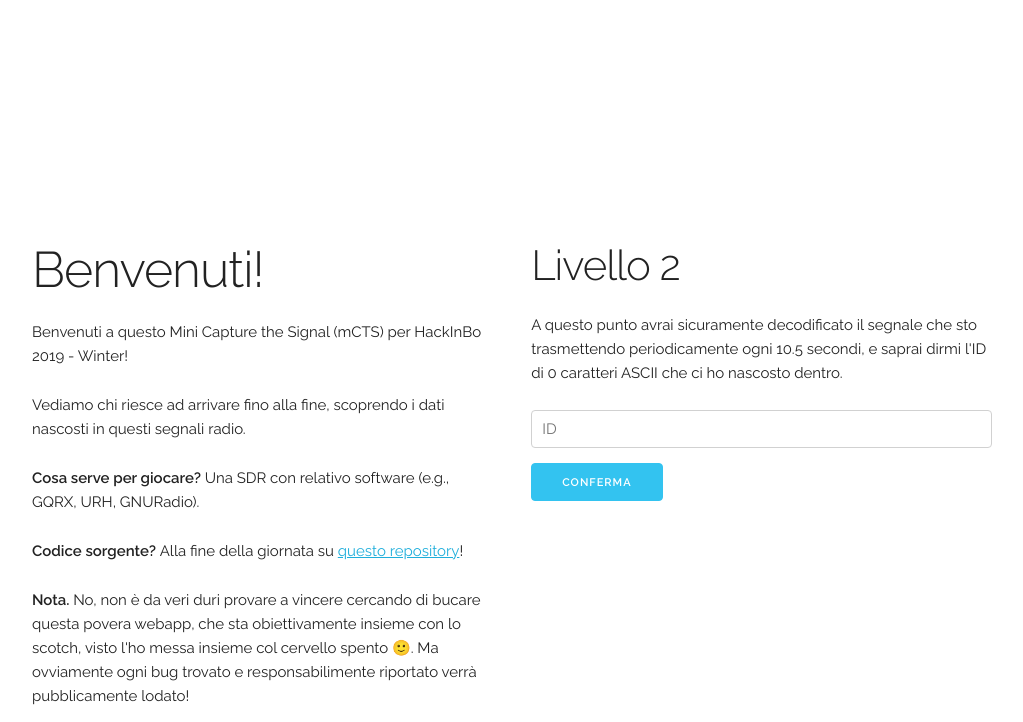
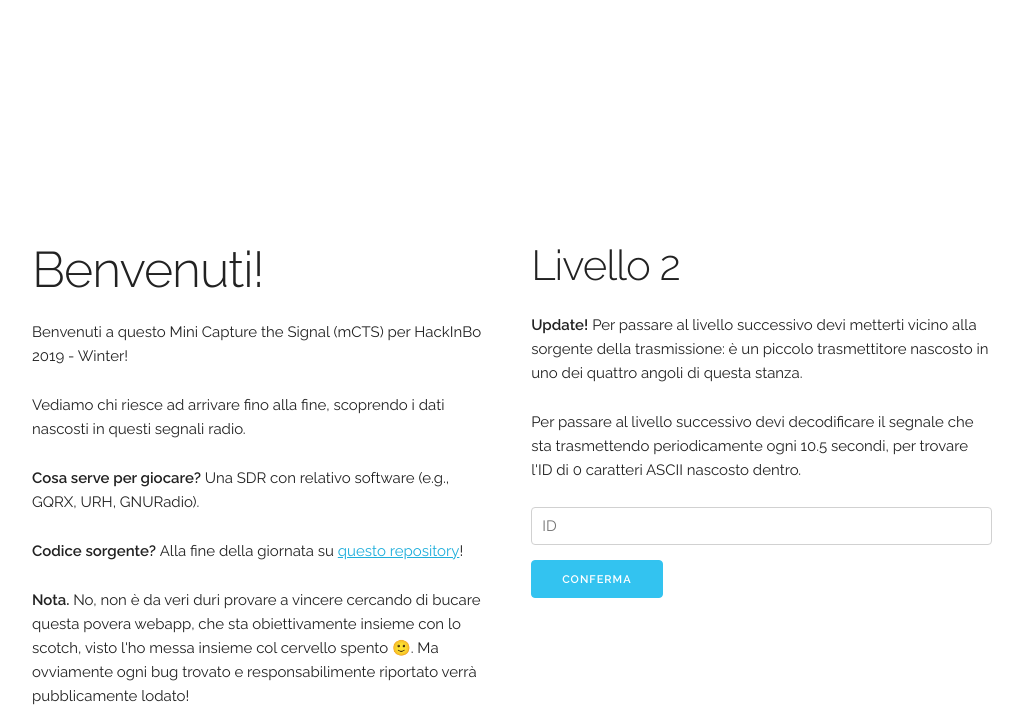
Before and after one commit to phretor/mcts-hib19win-webapp, a Flask app: page /step2 in a window 1280 px wide. Shown: the top 722 px of the page, without its empty margins (128-1151 px from the left). Run offline with Flask 2, Linux system fonts and the light colour scheme.

Commit message:
Added hint on where the transmitter is

```diff
--- a/app/templates/step2.html
+++ b/app/templates/step2.html
@@ -4,9 +4,14 @@
 {{ super() }}
 
 <h2>Livello 2</h2>
-<p>A questo punto avrai sicuramente decodificato il segnale che sto
-    trasmettendo periodicamente ogni {{interval}} secondi, e saprai dirmi l'ID
-    di {{id_len}} caratteri ASCII che ci ho nascosto dentro.</p>
+
+<p><strong>Update!</strong> Per passare al livello successivo devi metterti
+    vicino alla sorgente della trasmissione: è un piccolo trasmettitore
+    nascosto in uno dei quattro angoli di questa stanza.</p>
+
+<p>Per passare al livello successivo devi decodificare il segnale che sta
+trasmettendo periodicamente ogni {{interval}} secondi,  per trovare l'ID di
+{{id_len}} caratteri ASCII nascosto dentro.</p>
 
 <form method="post">
     <input class="u-full-width" type="text" placeholder="ID" id="flag" name="flag">
```
